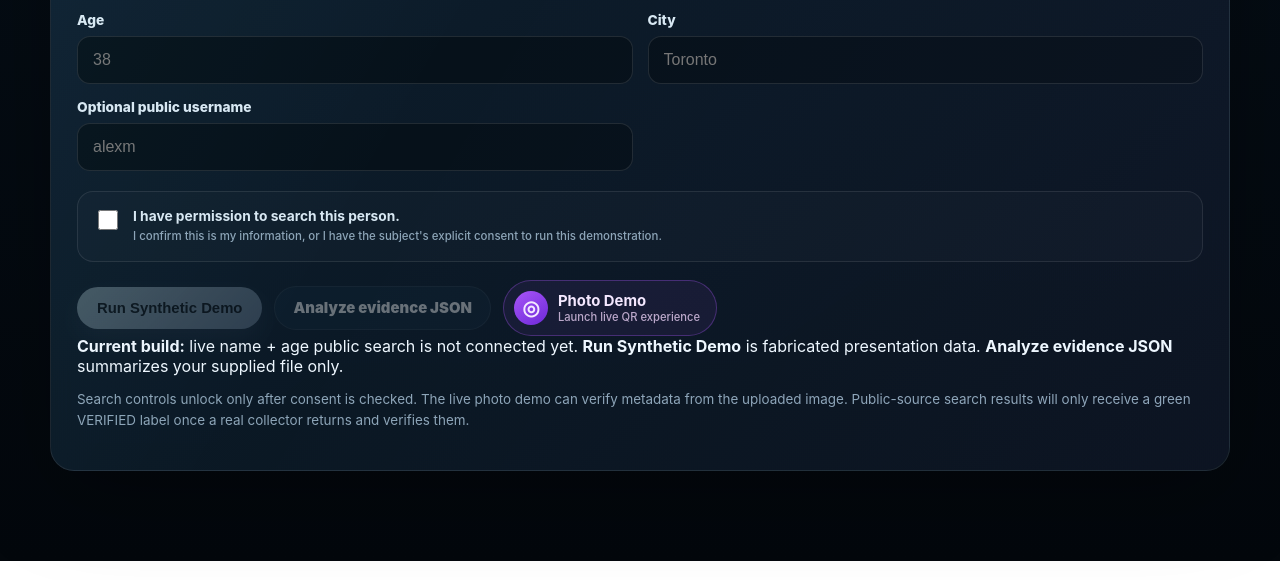
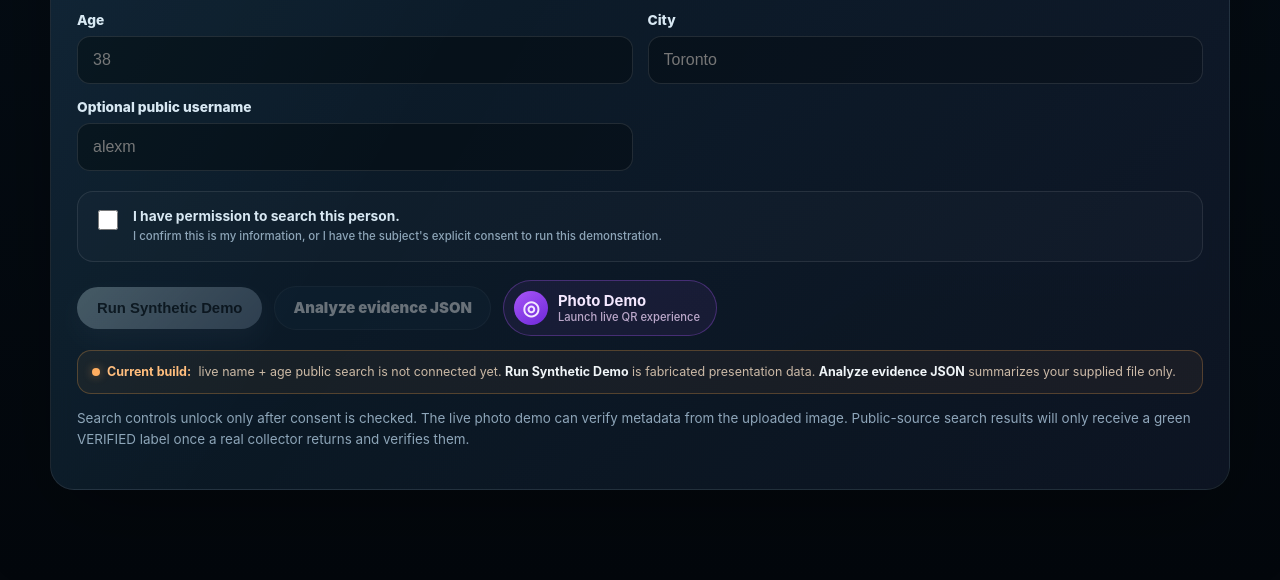
Before and after one commit to HammerHtime/sm_profile_toool, a website: page index.html in a window 1280 px wide. Shown: the part 684-1264 px from the top of the page. Drawn offline with Linux system fonts and the light colour scheme.

Commit message:
Style current-build data status notice

```diff
--- a/styles.css
+++ b/styles.css
@@ -324,3 +324,26 @@ button{border:0;cursor:pointer}
 }
 .sourceModeDot.synthetic{background:#ffad5e;box-shadow:0 0 9px rgba(255,173,94,.45)}
 .sourceModeDot.verified{background:#55e39c;box-shadow:0 0 9px rgba(85,227,156,.45)}
+
+
+.buildStatus{
+  margin-top:14px;
+  padding:12px 14px;
+  border-radius:14px;
+  border:1px solid rgba(255,166,72,.26);
+  background:rgba(255,166,72,.055);
+  color:#cbb9a5;
+  font-size:.78rem;
+  line-height:1.5
+}
+.buildStatus strong{color:#ffbd7c;margin-right:4px}
+.buildStatus b{color:#f0f5f8}
+.statusDot{
+  display:inline-block;
+  width:8px;
+  height:8px;
+  border-radius:50%;
+  background:#ffad5e;
+  box-shadow:0 0 10px rgba(255,173,94,.45);
+  margin-right:7px
+}
```
